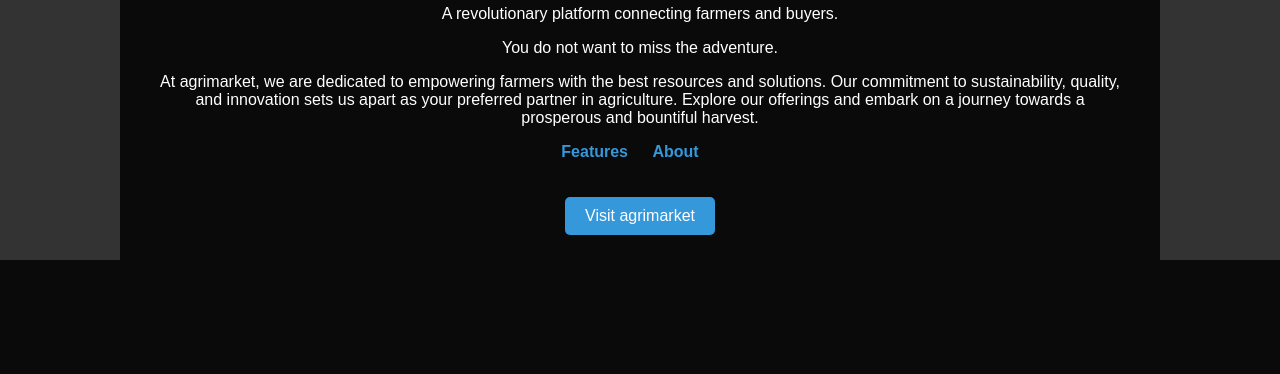
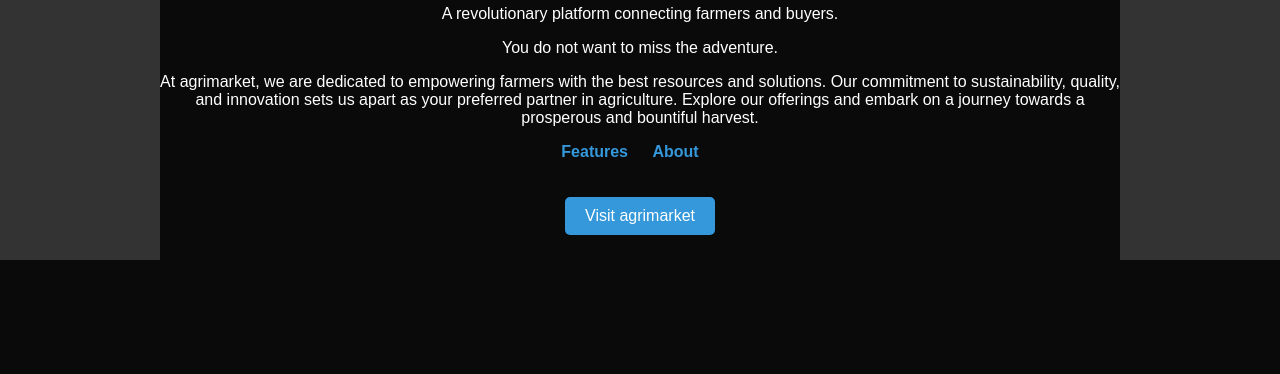
Before and after one commit to Stevecool023/Stevecool023.github.io, a plain HTML site: page index.html in a window 1280 px wide. Shown: the part 135-509 px from the top of the page. Drawn offline with Linux system fonts and the light colour scheme.

Commit message:
style it

```diff
--- a/styles.css
+++ b/styles.css
@@ -10,11 +10,12 @@ header {
 	text-align: center;
 	background-color: rgba(0, 0, 0, 0.8);
 	width: 75%; /* Set the width to 75% */
-	margin: auto; /* Set margin to auto to center the element */
+	margin: 0 auto; /* Set margin-top and margin-bottom to 0, and center horizontally */
 	padding-top: 25px; /* Add padding to create space at the top */
 	padding-bottom: 25px; /* Add padding to create space at the bottom */
-	padding-left: 40px; /* Add padding to create space at the left */
-	padding-right: 40px; /* Add padding to create space at the right */
+	box-sizing: border-box; /* Include padding and border in the total width */
+	/* padding-left: 40px; /* Add padding to create space at the left */
+	/* padding-right: 40px; /* Add padding to create space at the right */
 }
 
 header img {
```
